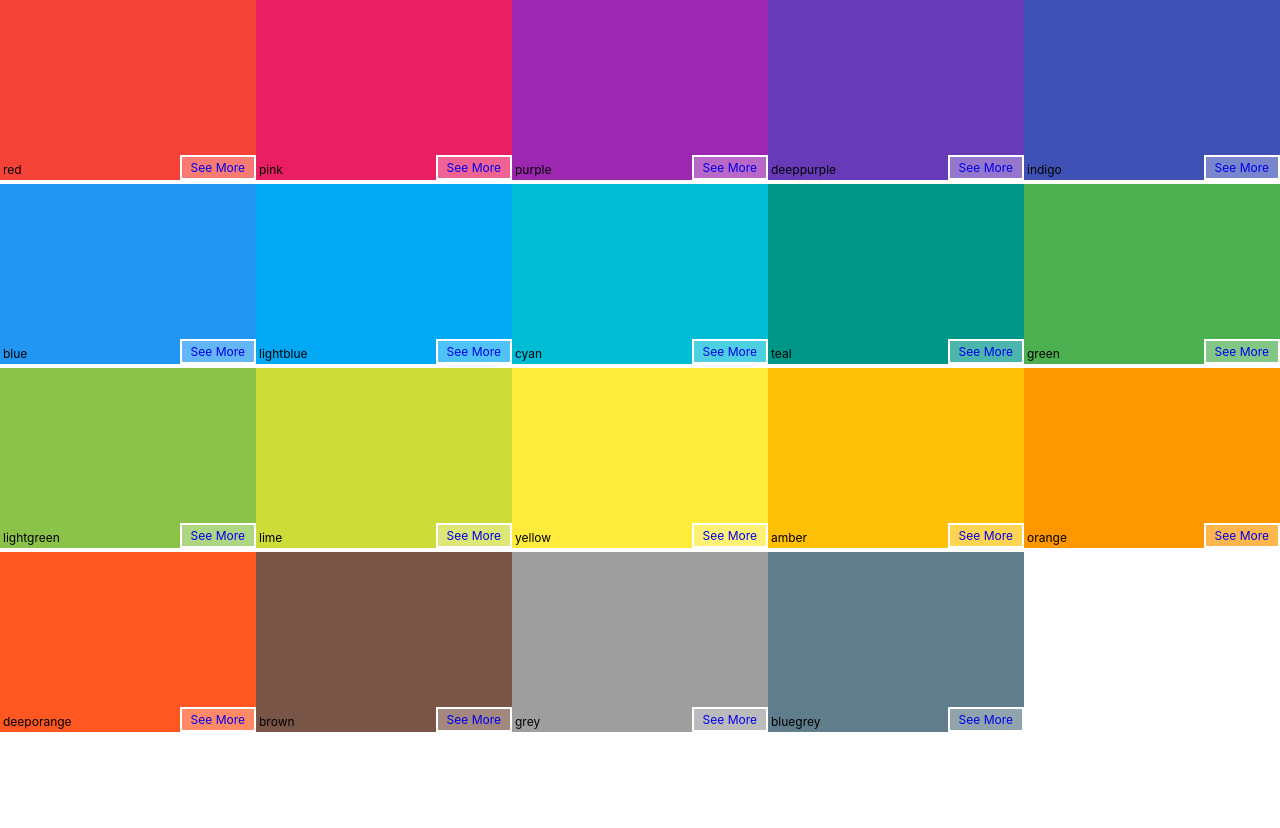
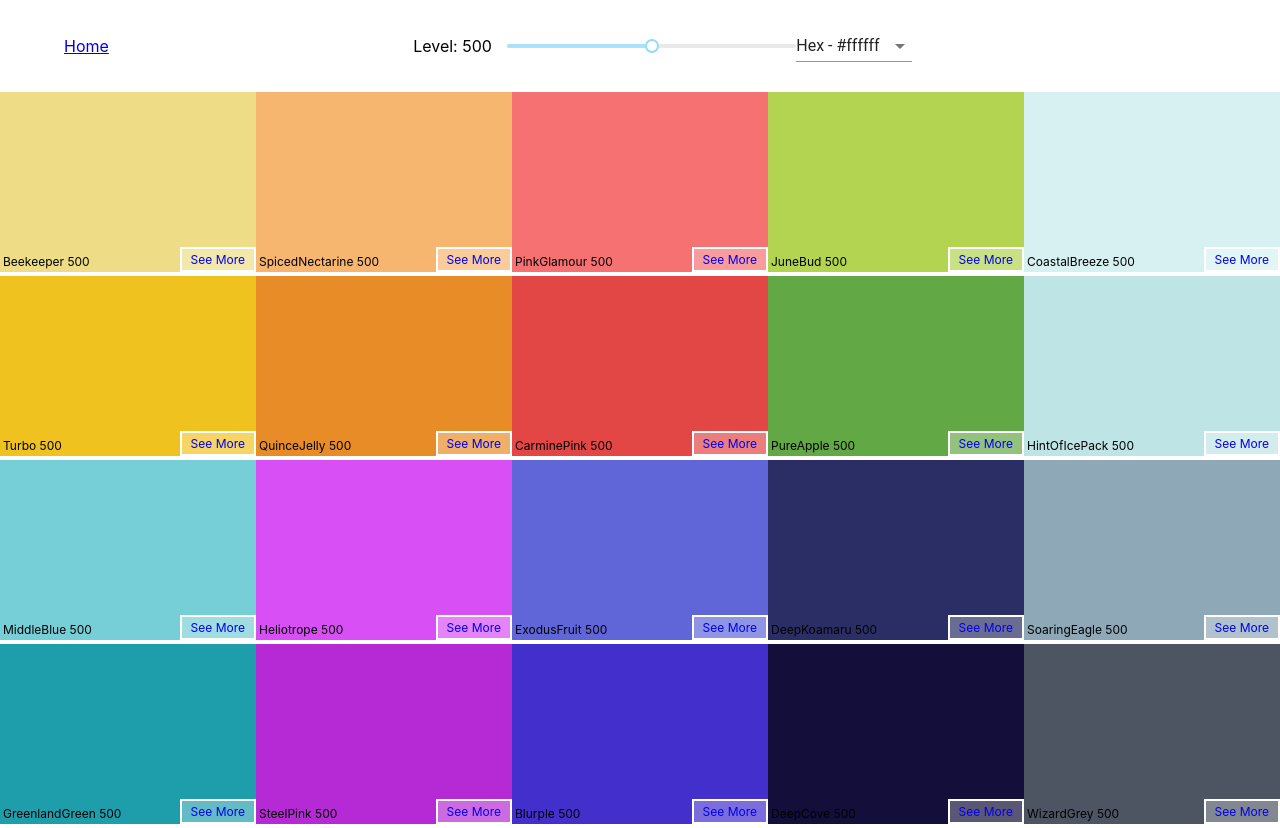
Before and after one commit to ChaseH88/Color-Palette-Creator, a React (Create React App) app: page / in a window 1280 px wide. Before the commit the page ends 800 px from the top, so only its background shows below. Built offline with nearby package versions, Linux system fonts and the light colour scheme.

Commit message:
Add dynamic color format dropdown

```diff
--- a/package.json
+++ b/package.json
@@ -3,7 +3,9 @@
   "version": "0.1.0",
   "private": true,
   "dependencies": {
+    "@material-ui/core": "^3.9.3",
     "chroma-js": "^2.0.3",
+    "rc-slider": "^8.6.9",
     "react": "^16.8.6",
     "react-copy-to-clipboard": "^5.0.1",
     "react-dom": "^16.8.6",
--- a/src/App.js
+++ b/src/App.js
@@ -9,10 +9,10 @@ import seedColors from "./seedColors";
 import { generatePalette } from "./colorHelpers";
 
 const App = () => {
-  console.log(generatePalette(seedColors[4]))
+  console.log()
   return (
     <div className="App">
-      <Palette {...seedColors[0]} />
+      <Palette palette={generatePalette(seedColors[4])} />
     </div>
   );
 }
--- /dev/null
+++ b/src/components/NavBar.js
@@ -0,0 +1,78 @@
+import React, { useState } from "react";
+import styled from "styled-components";
+
+// Slider
+import Slider from "rc-slider";
+import "rc-slider/assets/index.css";
+
+// Dropdown
+import Select from "@material-ui/core/Select";
+import MenuItem from "@material-ui/core/MenuItem";
+
+const NavBar = styled.header`
+  padding: 30px 0;
+  & .container {
+    max-width: 90%;
+    margin: 0 auto;
+    display: flex;
+    align-items: center;
+    justify-content: space-between;
+    & > div {
+      flex: 1 1 auto;
+    }
+  }
+  & #logo {
+
+  }
+  & #slider {
+    max-width: 30vw;
+    min-width: 350px;
+    display: flex;
+    align-items: center;
+    & span {
+      flex: 1 125px;
+    }
+    & div {
+      flex: 1 1 auto;
+    }
+  }
+`;
+
+
+const NavBarComponent = (props) => {
+
+  // State
+  const [format, setFormat] = useState("hex");
+
+  // Props
+  const { level, changeLevel } = props;
+
+  const handleChange = (e) => {
+    setFormat(e.target.value)
+    props.handleChange(e.target.value);
+  }
+
+  // Render
+  return(
+    <NavBar>
+      <div className="container">
+        <div id="logo">
+          <a href="/">Home</a>
+        </div>
+        <div id="slider">
+          <span>Level: {level}</span>
+          <Slider defaultValue={level} min={100} max={900} onChange={changeLevel} step={100} />
+        </div>
+        <div id="select">
+          <Select value={format} onChange={handleChange}>
+            <MenuItem value="hex">Hex - #ffffff</MenuItem>
+            <MenuItem value="rgb">RGB - rgb( 255, 255, 255)</MenuItem>
+            <MenuItem value="rgba">RGBA - rgba( 255, 255, 255, 1)</MenuItem>
+          </Select>
+        </div>
+      </div>
+    </NavBar>
+  )
+};
+
+export default NavBarComponent;
--- a/src/components/Palette.js
+++ b/src/components/Palette.js
@@ -1,10 +1,9 @@
-import React from 'react';
+import React, { useState } from 'react';
 import styled from "styled-components";
-
-
 
 // Components
 import ColorBox from './ColorBox';
+import NavBar from './NavBar';
 
 const PaletteWrap = styled.div`
   height: 100vh;
@@ -14,12 +13,26 @@ const PaletteWrap = styled.div`
 `;
 
 const Palette = (props) => {
-  const colorBoxes = props.colors.map(c => (
-    <ColorBox background={c.color} name={c.name} />
+
+  // State
+  const [level, setLevel] = useState(500);
+  const [format, setFormat] = useState("hex");
+
+  const changeLevel = (l) => {
+    setLevel(l)
+    console.log(level)
+  }
+
+  const changeFormat = (format) => {
+    setFormat(format);
+  }
+
+  const colorBoxes = props.palette.colors[level].map(c => (
+    <ColorBox background={c[format]} name={c.name} />
   ))
   return (
     <PaletteWrap>
-    {/* Nav bar here */}
+      <NavBar level={level} changeLevel={changeLevel} handleChange={changeFormat} />
       <div className="colors">
         {colorBoxes}
       </div>
```
Also changed, not shown: 1 other file (tests, documents, lock files or other folders).
